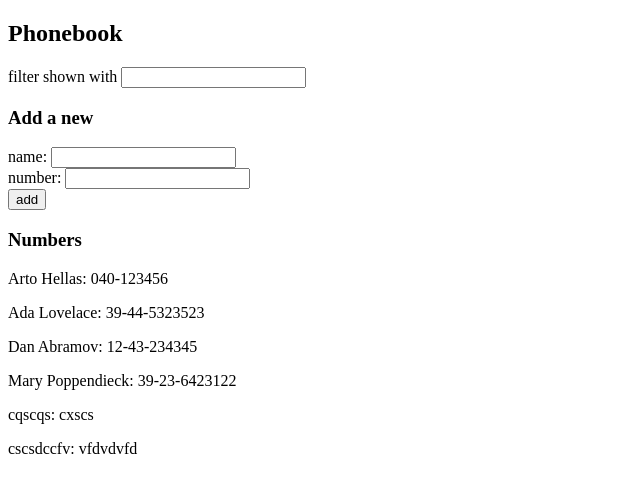
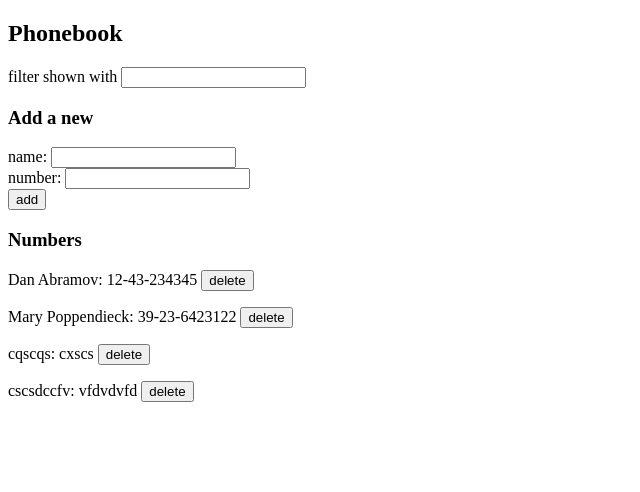
Before and after one commit to Kerim1030/FullStackExercise, a React (Vite) app in the folder part2/phonebook/: page / in a window 1280 px wide. Shown: the top 492 px of the page, without its empty margins (0-640 px from the left). Built offline with nearby package versions, Linux system fonts and the light colour scheme; data requests are answered from the project's data file.

Commit message:
Exercise 2.14

```diff
--- a/part2/phonebook/db.json
+++ b/part2/phonebook/db.json
@@ -1,15 +1,5 @@
 {
   "persons": [
-    {
-      "name": "Arto Hellas",
-      "number": "040-123456",
-      "id": "1"
-    },
-    {
-      "name": "Ada Lovelace",
-      "number": "39-44-5323523",
-      "id": "2"
-    },
     {
       "name": "Dan Abramov",
       "number": "12-43-234345",
--- a/part2/phonebook/src/App.jsx
+++ b/part2/phonebook/src/App.jsx
@@ -33,6 +33,17 @@ const App = () => {
 
   }
 
+  const supprimerPerson = (id) => {
+    if (!window.confirm('Are you sure you want to delete this person?')) {
+      return
+    }
+    personService
+      .supprimer(id)
+      .then(response => {
+        setPersons(persons.filter(person => person.id !== id))
+      })
+  }
+
 
 
   useEffect(() => {
@@ -52,7 +63,7 @@ const App = () => {
       <h3>Add a new</h3>
       <PersonForm addPerson={addPerson} newName={newName} setNewName={setNewName} newNumber={newNumber} setNewNumber={setNewNumber} />
       <h3>Numbers</h3>
-      <Persons showAll={showAll} />
+      <Persons showAll={showAll} handleDelete={supprimerPerson} />
     </div>
   )
 }
--- a/part2/phonebook/src/components/Persons.jsx
+++ b/part2/phonebook/src/components/Persons.jsx
@@ -1,7 +1,7 @@
-const Persons = ({ showAll }) => {
+const Persons = ({ showAll, handleDelete }) => {
   return (
     <>
-      {showAll.map(person => <p key={person.name}>{person.name}: {person.number}</p>)}
+      {showAll.map(person => <p key={person.name}>{person.name}: {person.number} <button onClick= {() => handleDelete(person.id)}>delete</button></p>)}
     </>
   )
 }
--- a/part2/phonebook/src/services/persons.js
+++ b/part2/phonebook/src/services/persons.js
@@ -11,9 +11,9 @@ const create = newObject => {
   return request.then(response => response.data)
 }
 
-const update = (id, newObject) => {
-  const request = axios.put(`${baseUrl}/${id}`, newObject)
+const supprimer = (id) => {
+  const request = axios.delete(`${baseUrl}/${id}`)
   return request.then(response => response.data)
 }
 
-export default { getAll, create, update }
+export default { getAll, create, supprimer }
```
